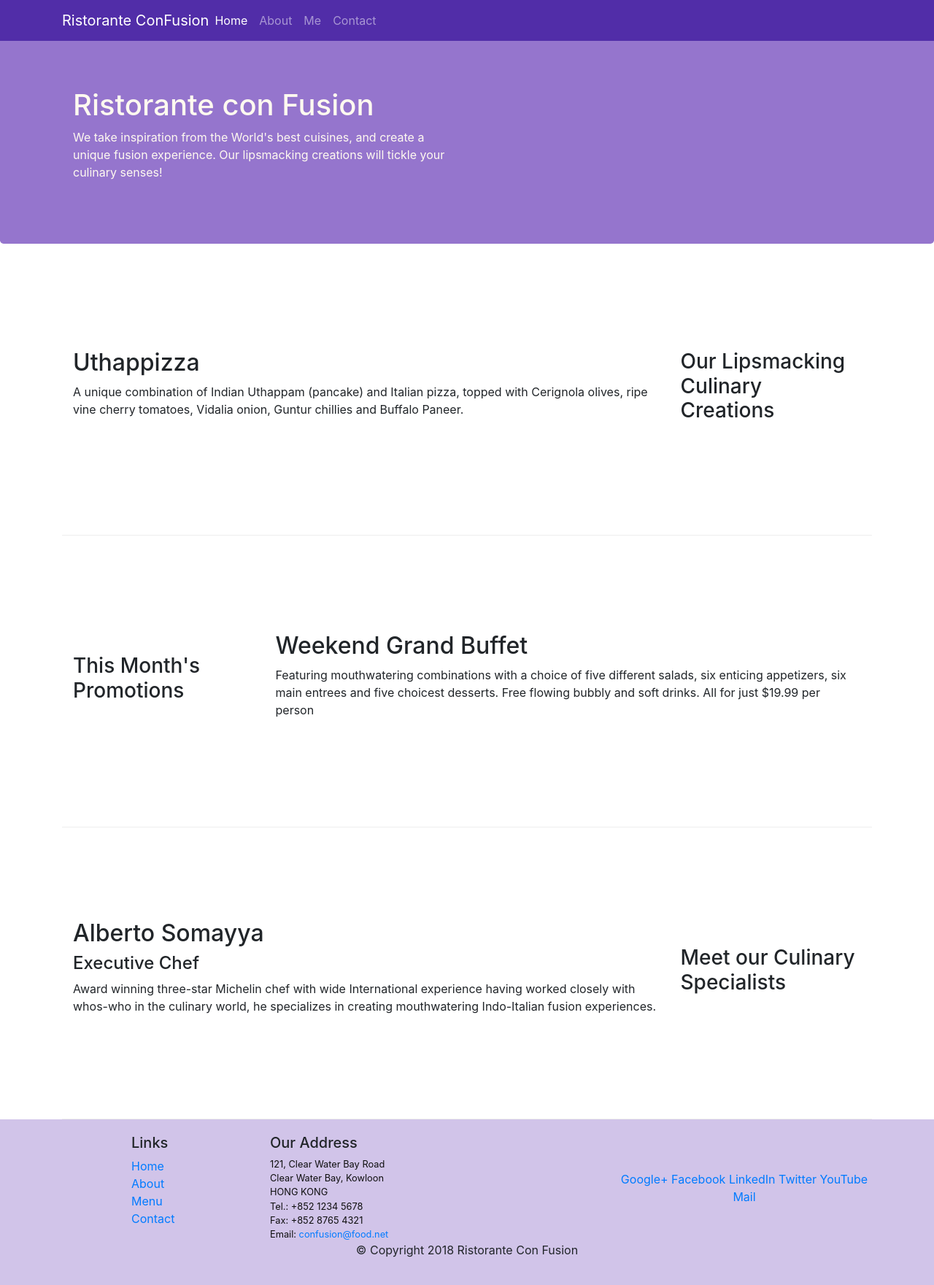
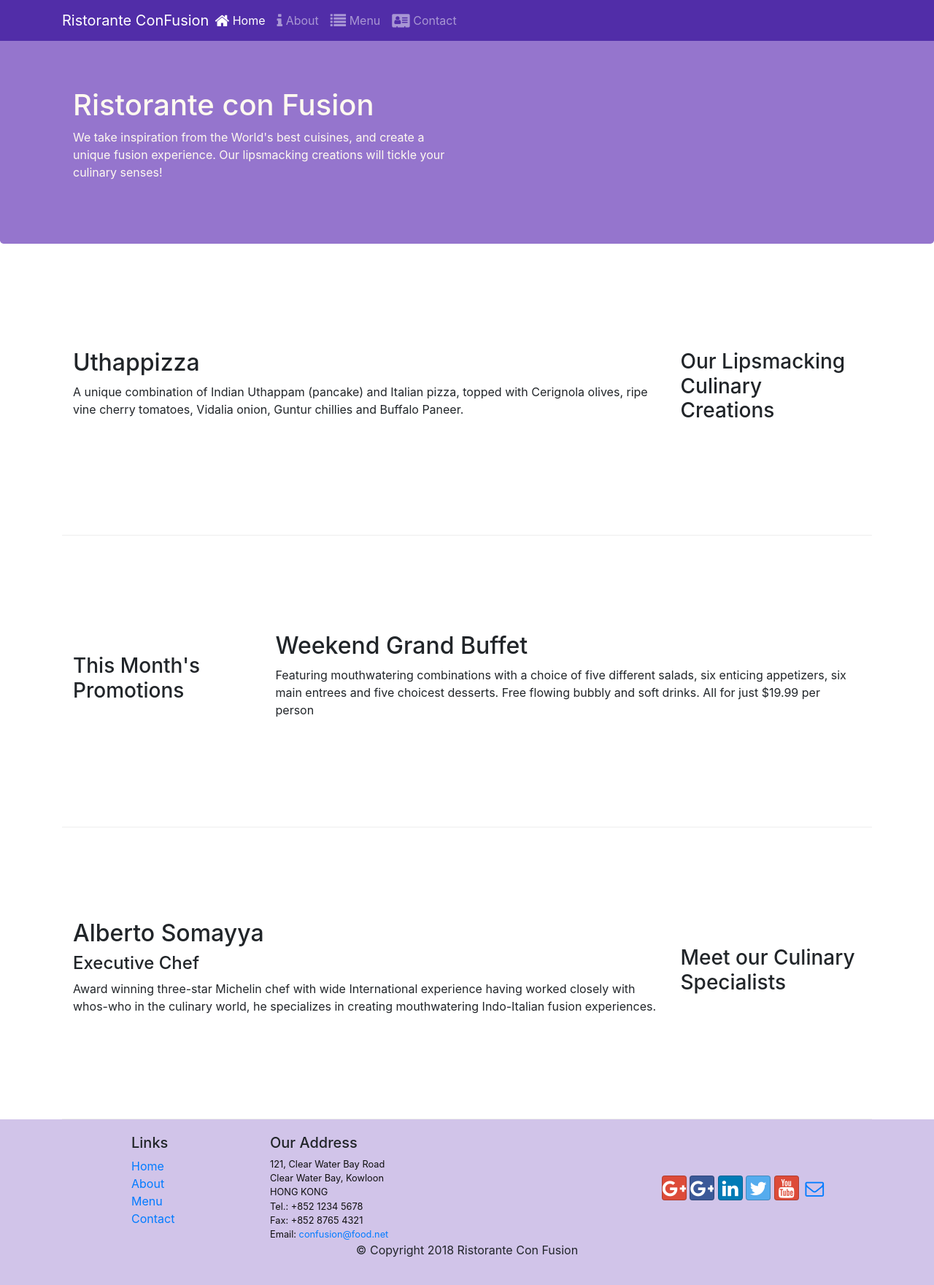
Before and after one commit to saloni0104/Rest-con, a website: page conFusion/index.html in a window 1280 px wide. Shown: the whole page at 73% size. Drawn offline with nearby package versions, Linux system fonts and the light colour scheme.

Commit message:
Icon Fonts

```diff
--- a/conFusion/index.html
+++ b/conFusion/index.html
@@ -11,7 +11,12 @@
 
     <!-- Bootstrap CSS -->
     <link rel="stylesheet" href="node_modules/bootstrap/dist/css/bootstrap.min.css">
+    <link rel="stylesheet" href="node_modules/font-awesome/css/font-awesome.min.css">
+    <link rel="stylesheet" href="node_modules/bootstrap-social/bootstrap-social.css">
+
     <link href="css/styles.css" rel="stylesheet">
+
+
     <title>Ristorante Con Fusion</title>
 </head>
 
@@ -26,10 +31,10 @@
             <a class="navbar-brand mr-auto" href="#">Ristorante ConFusion</a>
             <div class="collapse navbar-collapse" id="Navbar">
                 <ul class="navbar-nav mr-auto">
-                    <li class="nav-item active"><a class="nav-link" href="#">Home</a></li>
-                    <li class="nav-item"><a class="nav-link" href="./aboutus.html">About</a></li>
-                    <li class="nav-item"><a class="nav-link" href="#">Me</a></li>
-                    <li class="nav-item"><a class="nav-link" href="#">Contact</a></li>
+                    <li class="nav-item active"><a class="nav-link" href="#"><span class="fa fa-home fa-lg"></span> Home</a></li>
+                    <li class="nav-item"><a class="nav-link" href="./aboutus.html"> <span class="fa fa-info fa-lg"></span> About</a></li>
+                    <li class="nav-item"><a class="nav-link" href="#"> <span class="fa fa-list fa-lg"></span> Menu</a></li>
+                    <li class="nav-item"><a class="nav-link" href="#"> <span class="fa fa-address-card fa-lg"></span> Contact</a></li>
                 </ul>
             </div>
         </div>
@@ -113,12 +118,12 @@
                 </div>
                 <div class= "col-12 col-sm-4 align-self-center">
                     <div class="text-center">
-                        <a href="http://google.com/+">Google+</a>
-                        <a href="http://www.facebook.com/profile.php?id=">Facebook</a>
-                        <a href="http://www.linkedin.com/in/">LinkedIn</a>
-                        <a href="http://twitter.com/">Twitter</a>
-                        <a href="http://youtube.com/">YouTube</a>
-                        <a href="mailto:">Mail</a>
+                        <a class="btn btn-social-icon btn-google" href="http://google.com/+"><i class="fa fa-google-plus fa-lg"></i></a>
+                        <a class="btn btn-social-icon btn-facebook" href="http://www.facebook.com/profile.php?id="><i class="fa fa-google-plus fa-lg"></i> </a>
+                        <a class="btn btn-social-icon btn-linkedin" href="http://www.linkedin.com/in/"><i class="fa fa-linkedin fa-lg"></i> </a>
+                        <a class="btn btn-social-icon btn-twitter" href="http://twitter.com/"> <i class="fa fa-twitter fa-lg"></i> </a>
+                        <a class="btn btn-social-icon btn-google" href="http://youtube.com/"><i class="fa fa-youtube fa-lg"></i> </a>
+                        <a class="btn btn-social-icon" href="mailto:"><i class="fa fa-envelope-o fa-lg"></i></a>
                     </div>
                 </div>
             </div>
--- a/conFusion/package.json
+++ b/conFusion/package.json
@@ -15,6 +15,8 @@
   },
   "dependencies": {
     "bootstrap": "^4.0.0",
+    "bootstrap-social": "^5.1.1",
+    "font-awesome": "^4.7.0",
     "jquery": "^3.3.1",
     "popper.js": "^1.12.9"
   }
```
Also changed, not shown: conFusion/aboutus.html (+15 -13 lines), 1 other file.
